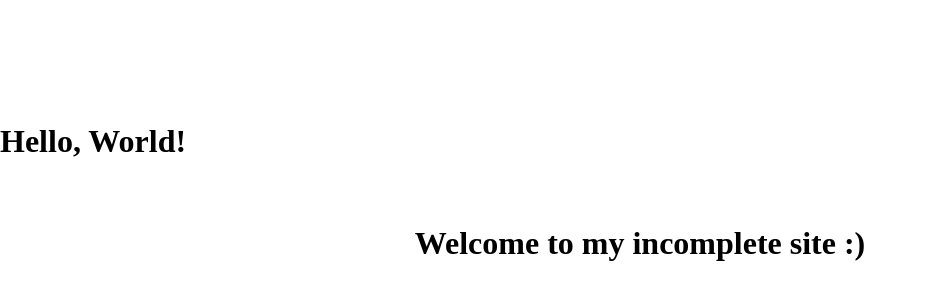
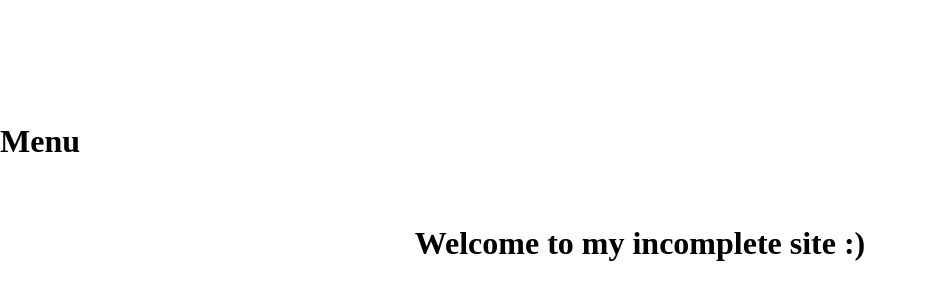
Before and after one commit to TimFinucane/personal-site, a React app: page / in a window 1280 px wide. Shown: the part 48-348 px from the top of the page, without its empty margins (0-927 px from the left). Built offline with nearby package versions, Linux system fonts and the light colour scheme; the HTML template or start-up script is replaced by a standard one.

Commit message:
Change menu name for greater clarity

```diff
--- a/src/index.tsx
+++ b/src/index.tsx
@@ -19,7 +19,7 @@ const App = () => (
         <div id={styles.appBody}>
             <div id={styles.bodyHeader}>
                 <Route exact path="/" component={() => <div style={{height: '150px' }}/>}/>
-                <PageHeader title="Hello, World!" options={header_menu} />
+                <PageHeader title="Menu" options={header_menu} />
             </div>
             <div id={styles.bodyContent}>
                 <Switch>
```
